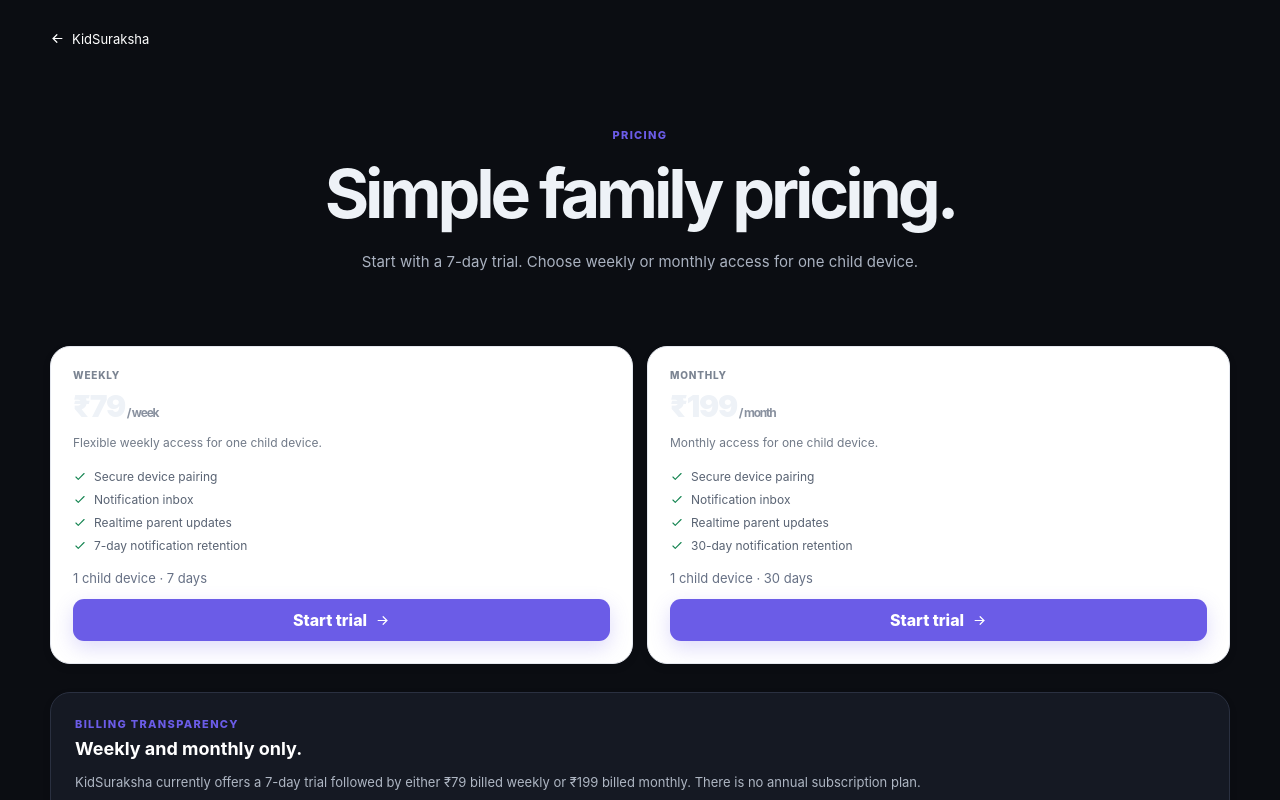
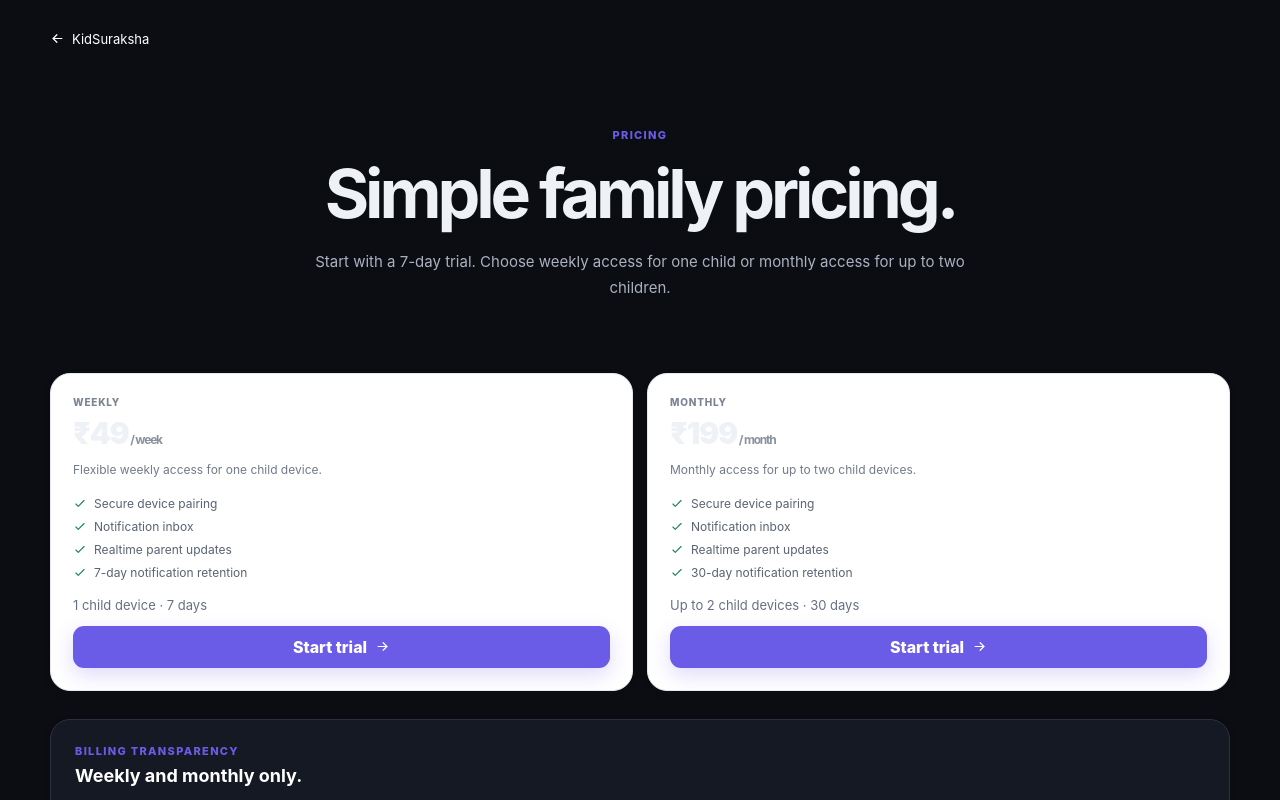
Before and after one commit to vardhanngg/KidRaksha-notification, a Next.js app in the folder apps/web/: page /pricing in a window 1280 px wide. Shown: the top 800 px of the page. Built offline with nearby package versions, Linux system fonts and the light colour scheme.

Commit message:
fix: align billing plans with configured pricing

```diff
--- a/apps/web/app/pricing/page.tsx
+++ b/apps/web/app/pricing/page.tsx
@@ -4,7 +4,7 @@ import { Icon } from "../../components/ui/UI";
 const plans = [
   {
     name: "Weekly",
-    price: "₹79",
+    price: "₹49",
     period: "/ week",
     devices: "1 child device",
     retention: "7 days",
@@ -15,9 +15,9 @@ const plans = [
     name: "Monthly",
     price: "₹199",
     period: "/ month",
-    devices: "1 child device",
+    devices: "Up to 2 child devices",
     retention: "30 days",
-    desc: "Monthly access for one child device.",
+    desc: "Monthly access for up to two child devices.",
     features: ["Secure device pairing", "Notification inbox", "Realtime parent updates", "30-day notification retention"]
   }
 ];
@@ -38,7 +38,7 @@ export default function Pricing() {
             Simple family pricing.
           </h1>
           <p style={{ color: "#aab2c0", maxWidth: 650, margin: "0 auto", lineHeight: 1.75, fontSize: 15 }}>
-            Start with a 7-day trial. Choose weekly or monthly access for one child device.
+            Start with a 7-day trial. Choose weekly access for one child or monthly access for up to two children.
           </p>
         </div>
 
@@ -69,7 +69,7 @@ export default function Pricing() {
           <div className="eyebrow">Billing transparency</div>
           <h3 style={{ fontSize: 18 }}>Weekly and monthly only.</h3>
           <p style={{ color: "#aeb6c3" }}>
-            KidSuraksha currently offers a 7-day trial followed by either ₹79 billed weekly or ₹199 billed monthly. There is no annual subscription plan.
+            KidSuraksha currently offers a 7-day trial followed by either ₹49 billed weekly for one child device or ₹199 billed monthly for up to two child devices. There is no annual subscription plan.
           </p>
         </div>
 
```
